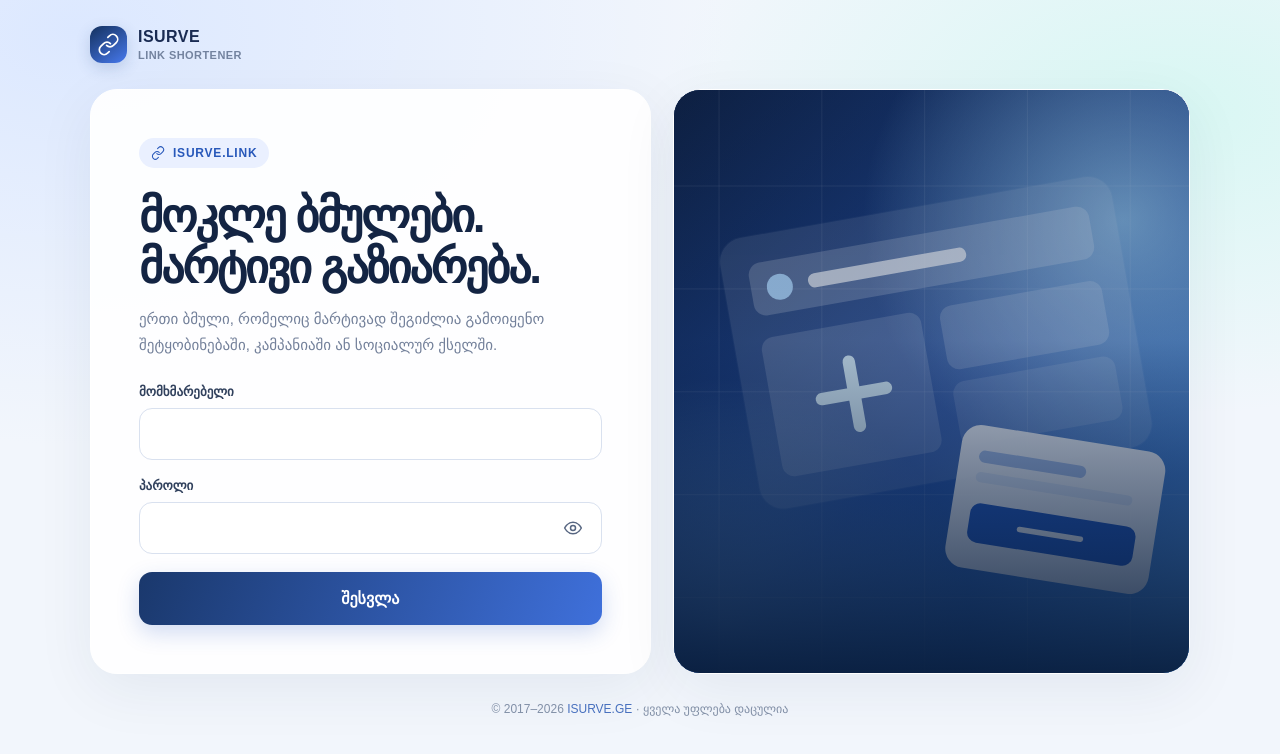
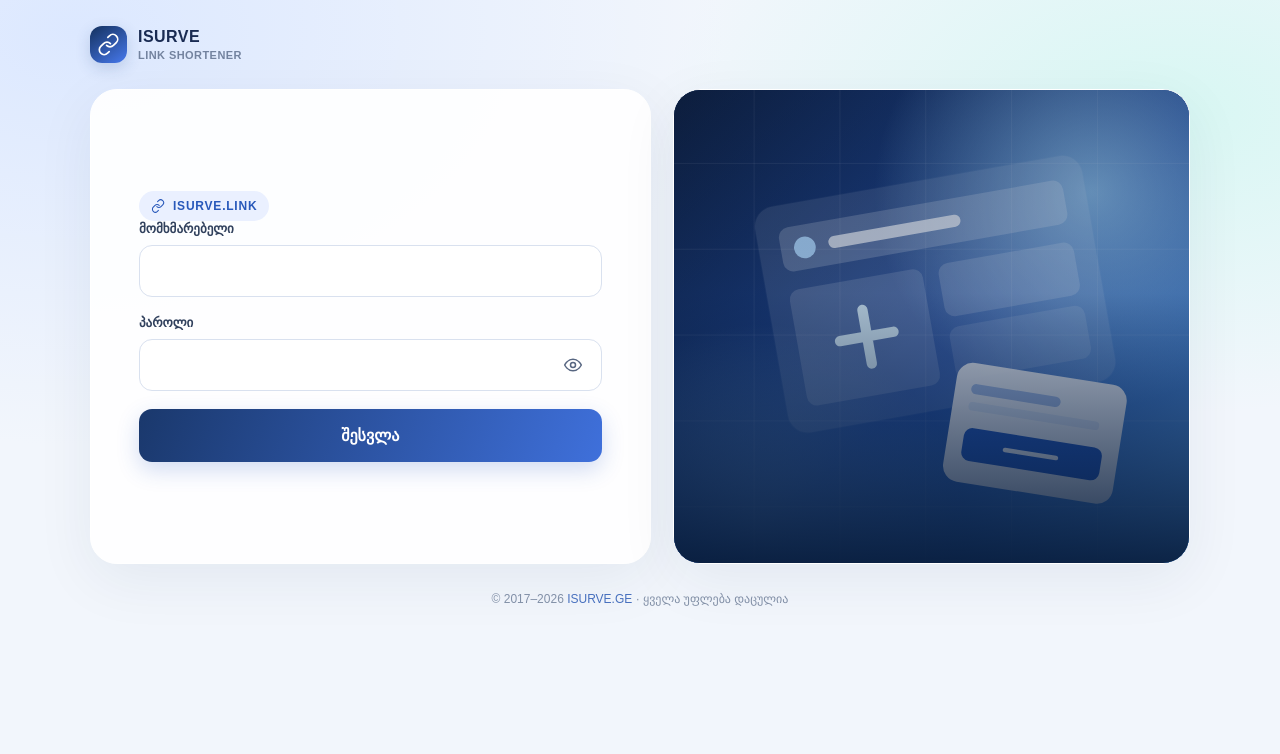
Before and after one commit to bekajgarkava/openshortlink1, a Next.js app in the folder vercel-app/: page / in a window 1280 px wide. Shown: the top 754 px of the page. Built offline with nearby package versions, Linux system fonts and the light colour scheme.

Commit message:
Remove unnecessary heading and explanatory text from shortening form

```diff
--- a/vercel-app/app/page.jsx
+++ b/vercel-app/app/page.jsx
@@ -24,8 +24,7 @@ export default function Home(){
    <div className="main-grid">
     <section className="panel form-panel">
      <div className="eyebrow"><Icon name="link" size={14}/> ISURVE.LINK</div>
-     <h1 className="h1">მოკლე ბმულები.<br/>მარტივი გაზიარება.</h1>
-     <p className="intro">ერთი ბმული, რომელიც მარტივად შეგიძლია გამოიყენო შეტყობინებაში, კამპანიაში ან სოციალურ ქსელში.</p>
+
      {authenticated===null?<p>იტვირთება...</p>:authenticated?<>
       <form onSubmit={submit}><label className="field-label" htmlFor="longUrl">შეიყვანე ბმული</label><div className="field-group"><input id="longUrl" aria-label="ბმული" className="field" type="url" required placeholder="https://isurve.ge/products/..." value={url} onChange={e=>setUrl(e.target.value)}/></div><button className="primary" type="submit" disabled={busy}><Icon name="link"/>{busy?"მუშავდება...":"ბმულის შემოკლება"}</button></form>
       {result&&<div className="result"><div className="result-title">შექმნილი მოკლე ბმული</div><a className="result-link" href={result} target="_blank" rel="noreferrer">{result}</a><button className="copy" type="button" onClick={copy}><Icon name={copied?"check":"copy"}/>{copied?"დაკოპირებულია":"კოპირება"}</button></div>}
```
